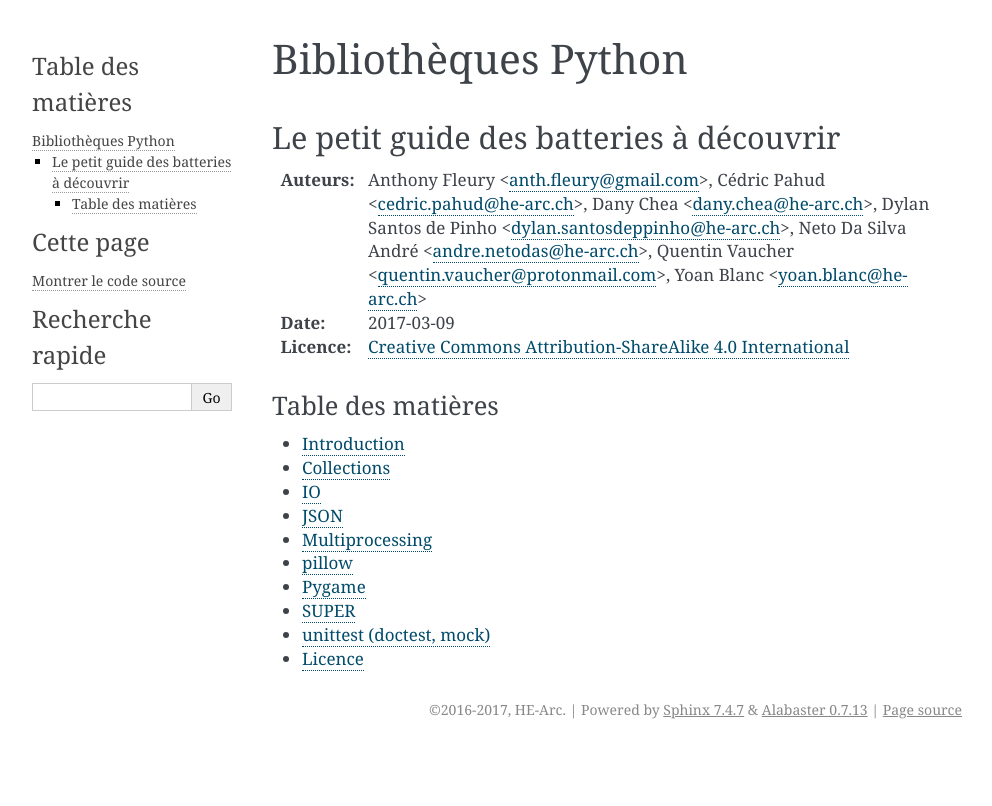
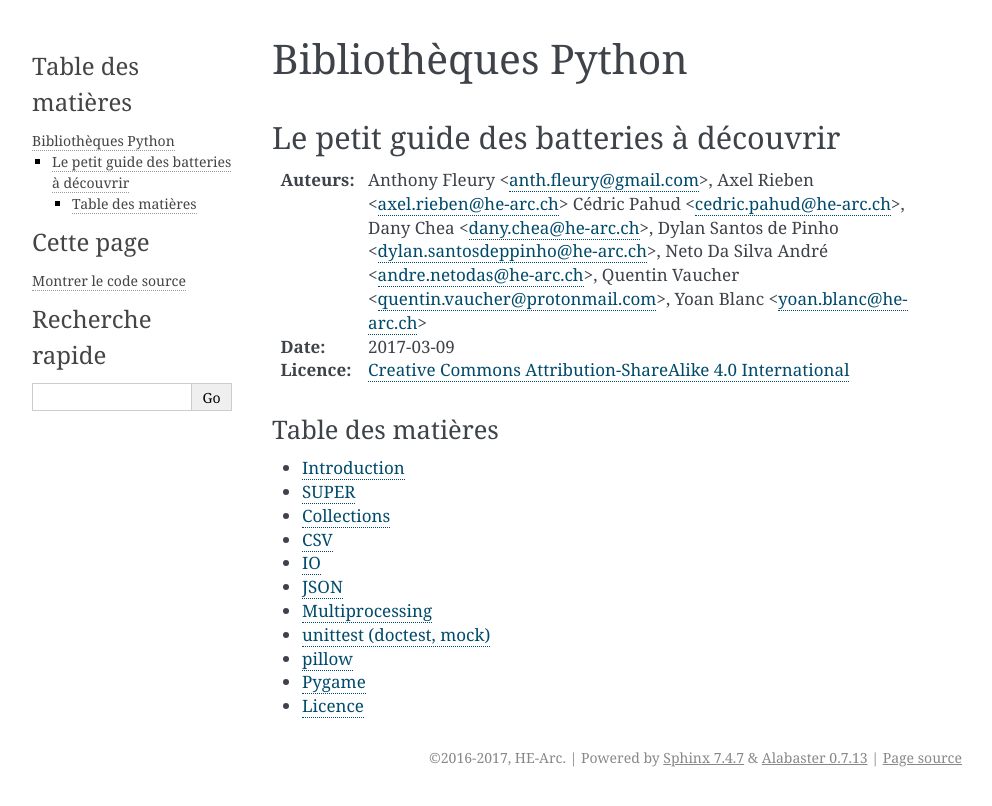
Before and after one commit to HE-Arc/livre-python, a Sphinx documentation site: the page built from source/index.rst, in a window 1280 px wide. Shown: the top 806 px of the page, without its empty margins (148-1140 px from the left). Built offline with Sphinx 7.4.7, drawn with Linux system fonts in a browser that asks for light colours.

Commit message:
Create subject

```diff
--- /dev/null
+++ b/source/csv/index.rst
@@ -0,0 +1,5 @@
+======================
+         CSV
+======================
+
+Axel Rieben
--- a/source/index.rst
+++ b/source/index.rst
@@ -8,6 +8,7 @@
 
 :Auteurs:
           Anthony Fleury <anth.fleury@gmail.com>,
+          Axel Rieben <axel.rieben@he-arc.ch>
           Cédric Pahud <cedric.pahud@he-arc.ch>,
           Dany Chea <dany.chea@he-arc.ch>,
           Dylan Santos de Pinho <dylan.santosdeppinho@he-arc.ch>,
@@ -26,13 +27,16 @@ Table des matières
 
    introduction.rst
 
+   super/index.rst
+
    collections/index.rst
+   csv/index.rst
    io/index.rst
    json/index.rst
    multiprocessing/index.rst
+   unittest/index.rst
+
    pillow/index.rst
    pygame/index.rst
-   super/index.rst
-   unittest/index.rst
 
    licence.rst
```
